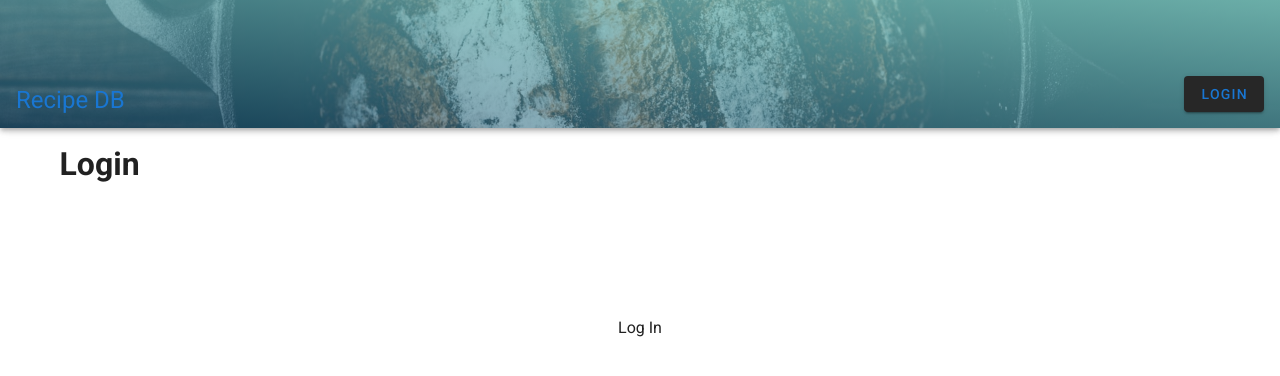
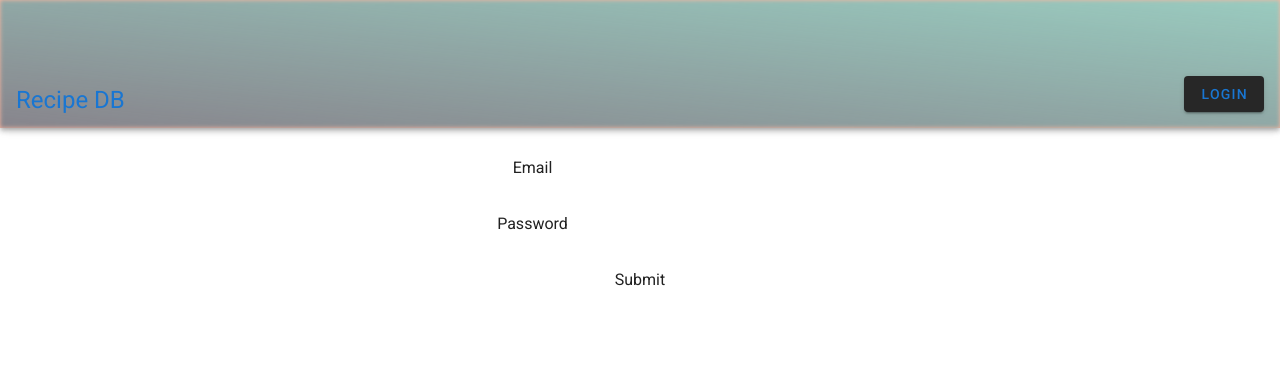
Before and after one commit to kpresta04/recipe-storehouse, a Nuxt app: page /login in a window 1280 px wide. Shown: the top 376 px of the page. Built offline with nearby package versions, Linux system fonts and the light colour scheme.

Commit message:
added components

```diff
--- a/pages/login.vue
+++ b/pages/login.vue
@@ -1,21 +1,53 @@
 <template>
   <div>
-    <h1>Login</h1>
-    <form>
-      <input type="email" name="email" id="email" />
+    <form @submit.prevent="userLogin">
+      <div>
+        <label>Email</label>
+
+        <input type="email" name="email" id="email" v-model="login.email" />
+      </div>
       <div class="break"></div>
-      <input type="password" name="password" id="password" />
+      <div>
+        <label>Password</label>
+        <input
+          type="password"
+          name="password"
+          id="password"
+          v-model="login.password"
+        />
+      </div>
       <div class="break"></div>
 
-      <button type="submit">Log In</button>
+      <div>
+        <button type="submit">Submit</button>
+      </div>
     </form>
   </div>
 </template>
 
-<script lang="ts">
-import Vue from "vue";
-
-export default Vue.extend({});
+<script>
+export default {
+  data() {
+    return {
+      login: {
+        email: "",
+        password: ""
+      }
+    };
+  },
+  methods: {
+    async userLogin() {
+      try {
+        let response = await this.$auth.loginWith("local", {
+          data: this.login
+        });
+        console.log(response);
+      } catch (err) {
+        console.log(err);
+      }
+    }
+  }
+};
 </script>
 
 <style lang="scss" scoped>
--- a/store/index.js
+++ b/store/index.js
@@ -0,0 +1,9 @@
+export const state = () => ({
+  users: []
+});
+
+export const mutations = {
+  SET_USERS(state, users) {
+    state.users = users;
+  }
+};
```
